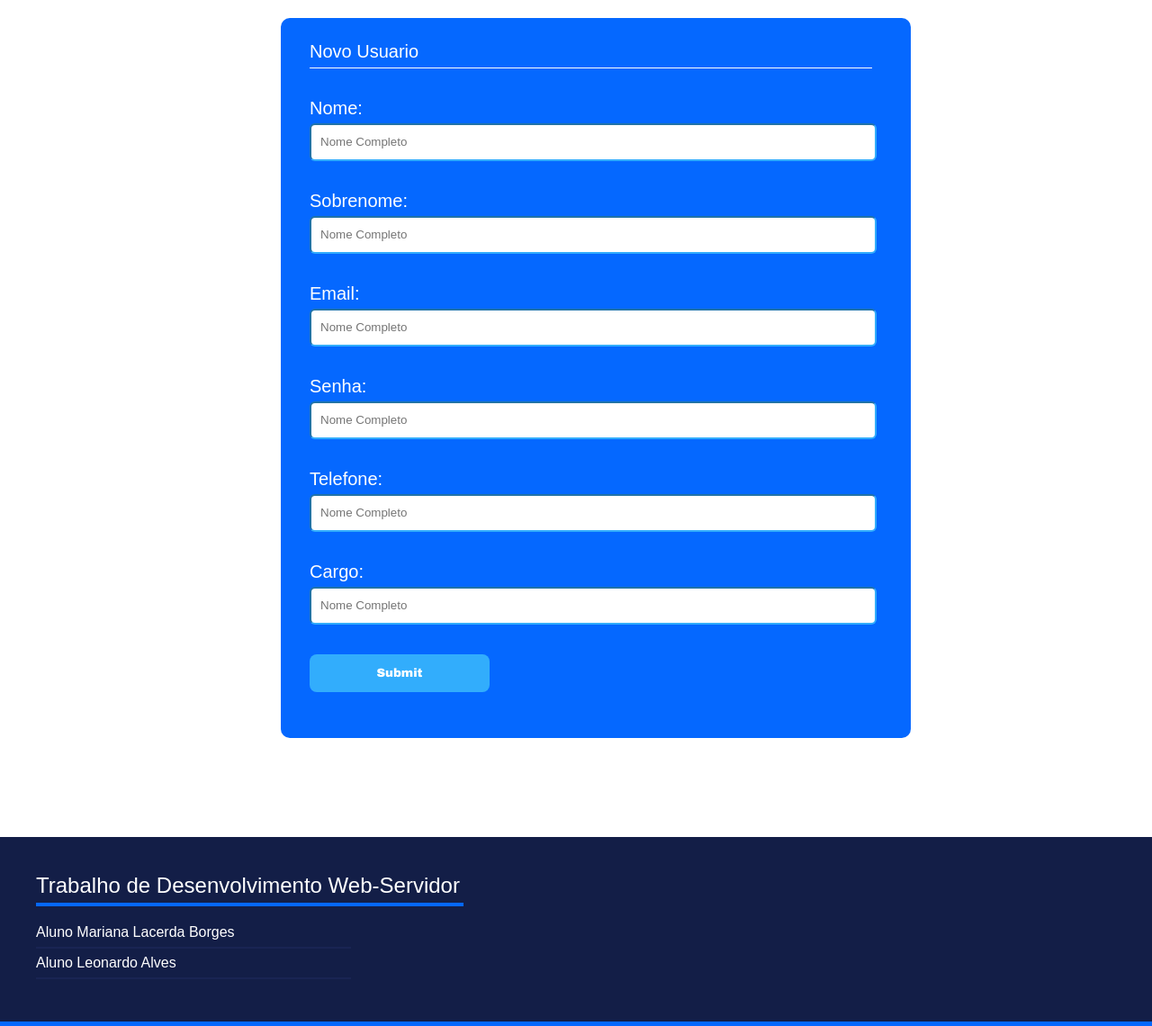
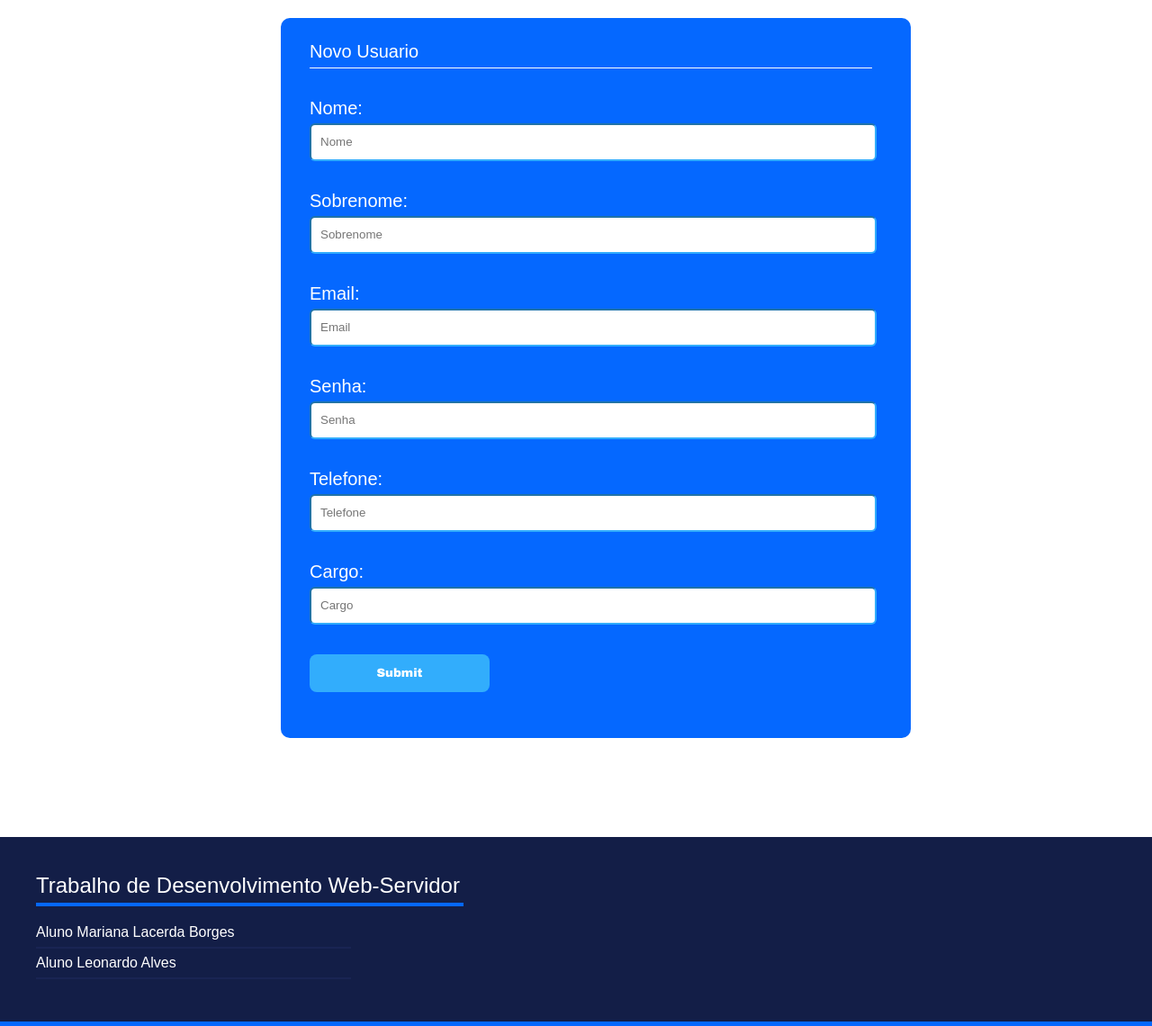
Before and after one commit to leeooallves/Projeto-PWS, a PHP site: page /index.php?pagina=cadastrarUsuario in a window 1280 px wide. Shown: the part 159-1299 px from the top of the page at 90% size. Run offline with PHP 8.4, Linux system fonts and the light colour scheme; data comes from the database, SQL or seed files in the repository; data that the repository does not hold is empty.

Commit message:
Correção do cadastro usuários
Correção das telas de cadastrar usuários.

```diff
--- a/view/cadastrarUsuario.php
+++ b/view/cadastrarUsuario.php
@@ -1,23 +1,25 @@
 <section>
     <div class="limitesUsuarios">
         <article style="left: 50%; position: relative; margin-left: -350px;">
+            <form method="POST" action="/UTFPR/Projeto/projeto22/model/cadastrarUsuario.php">
                 <fieldset id="usuario" class="boxCadastro">
                     <p class="boxLoginLabel">Novo Usuario</p>
                     <div class="faixaBrancaBoxLogin"></div>
                     <label class="boxLoginLabel" for="cNome">Nome:</label>
-                <input class="boxLoginInput" type="text" name="nome" id="cNome" size="20" maxlength="30" placeholder="Nome Completo">
+                    <input class="boxLoginInput" type="text" name="cNome" id="cNome" size="20" maxlength="30" placeholder="Nome">
                     <label class="boxLoginLabel" for="cSobrenome">Sobrenome:</label>
-                <input class="boxLoginInput" type="text" name="nome" id="cNome" size="20" maxlength="30" placeholder="Nome Completo">
+                    <input class="boxLoginInput" type="text" name="cSobrenome" id="cSobrenome" size="20" maxlength="30" placeholder="Sobrenome">
                     <label class="boxLoginLabel" for="cEmail">Email: </label>
-                <input class="boxLoginInput" type="text" name="nome" id="cNome" size="20" maxlength="30" placeholder="Nome Completo">
+                    <input class="boxLoginInput" type="text" name="cEmail" id="cEmail" size="20" maxlength="30" placeholder="Email">
                     <label class="boxLoginLabel" for="cSenha">Senha: </label>
-                <input class="boxLoginInput" type="text" name="nome" id="cNome" size="20" maxlength="30" placeholder="Nome Completo">
+                    <input class="boxLoginInput" type="password" name="cSenha" id="cSenha" size="20" maxlength="30" placeholder="Senha">
                     <label class="boxLoginLabel" for="cTelefone"> Telefone: </label>
-                <input class="boxLoginInput" type="text" name="nome" id="cNome" size="20" maxlength="30" placeholder="Nome Completo">
+                    <input class="boxLoginInput" type="text" name="cTelefone" id="cTelefone" size="20" maxlength="30" placeholder="Telefone">
                     <label class="boxLoginLabel" for="cCargo"> Cargo: </label>
-                <input class="boxLoginInput" type="text" name="nome" id="cNome" size="20" maxlength="30" placeholder="Nome Completo">
+                    <input class="boxLoginInput" type="text" name="cCargo" id="cCargo" size="20" maxlength="30" placeholder="Cargo">
                     <input class="botao" type="submit">
                 </fieldset>
+            </form>
 
         </article>
     </div>
```
Also changed, not shown: model/cadastrarUsuario.php (added, +23 -0 lines). Lines whose indentation alone changed are shown as unchanged.
